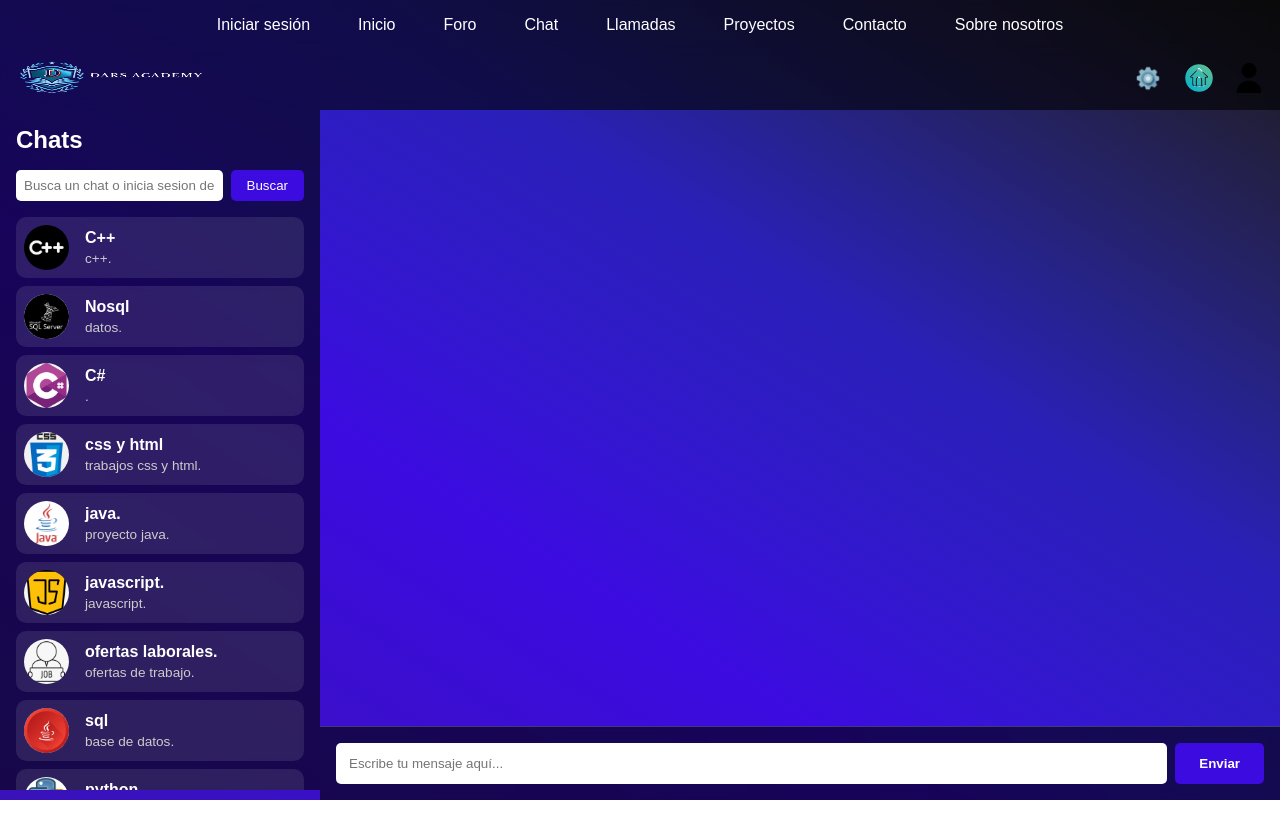
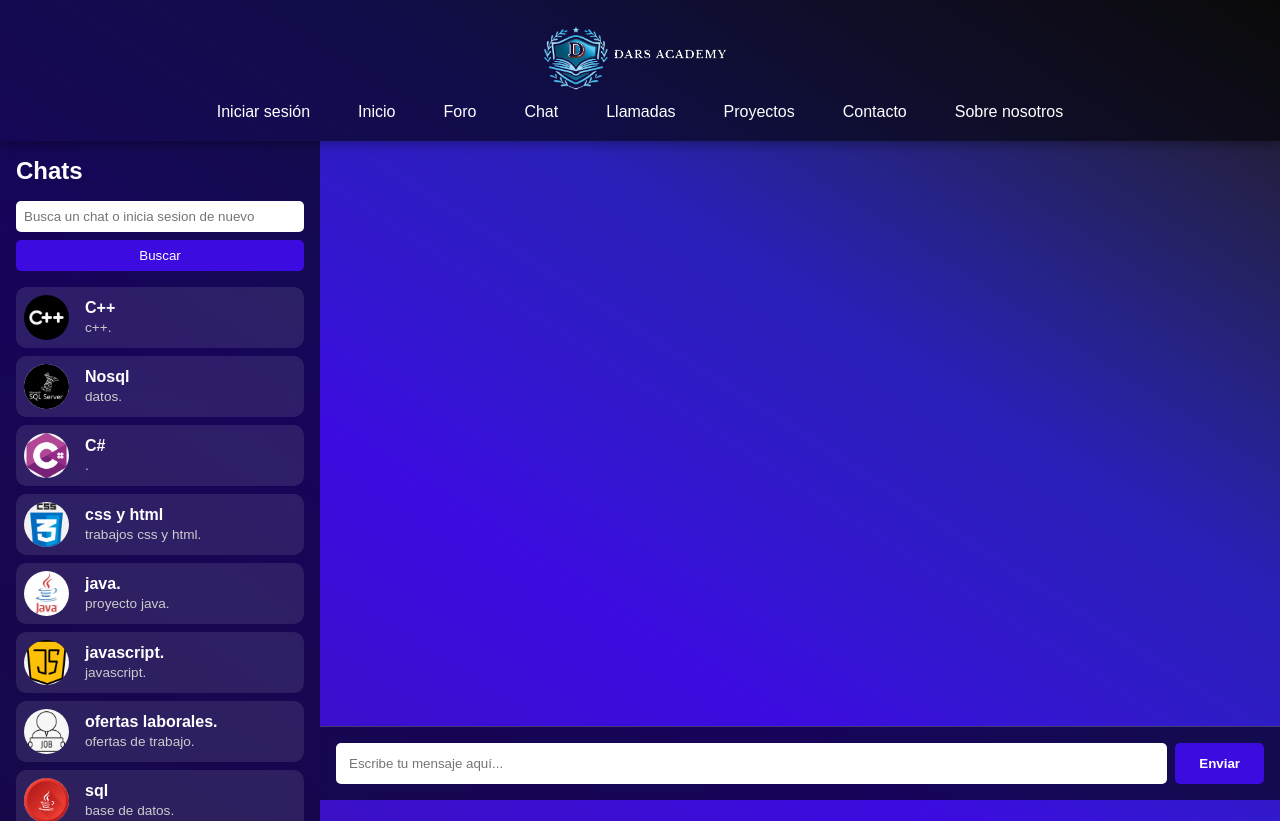
Before and after one commit to josuerestrepo/Dars-Academy, a plain HTML site: page components/chat.html in a window 1280 px wide. Before the commit the page ends 800 px from the top, so only its background shows below. Drawn offline with Linux system fonts and the light colour scheme.

Commit message:
ajustes misnimos

```diff
--- a/assets/css/chat.css
+++ b/assets/css/chat.css
@@ -27,9 +27,12 @@ body {
 /* Header */
 header {
     background-color: var(--color-primario);
-    padding: 1rem;
+    padding: 20px;
     text-align: center;
-    backdrop-filter: blur(6px);
+    box-shadow: 0 4px 10px rgba(0, 0, 0, 0.3);
+    display: flex;
+    align-items: center;
+    justify-content: center;
 }
 
 nav ul {
@@ -49,25 +52,6 @@ nav ul li a {
 nav ul li a:hover {
     background-color: var(--color-acento);
     border-radius: 5px;
-}
-
-/* Barra estática */
-.barra_estatica {
-    background-color: var(--color-primario);
-    display: flex;
-    justify-content: space-between;
-    align-items: center;
-    padding: 0.5rem 1rem;
-    backdrop-filter: blur(6px);
-}
-
-.barra_estatica .logo img {
-    height: 40px;
-}
-
-.opciones a img {
-    height: 30px;
-    margin-left: 1rem;
 }
 
 /* Vista del chat */
@@ -90,6 +74,7 @@ nav ul li a:hover {
 
 .contenedor_busqueda_chat {
     display: flex;
+    flex-direction: column;
     gap: 0.5rem;
     margin-bottom: 1rem;
 }
--- a/components/chat.html
+++ b/components/chat.html
@@ -13,8 +13,9 @@
 <header>
 
     <nav>
+        <a href="" class="logo"><img src=".././assets/img/logotipo_texto_blanco.png" alt="250" width="200" /></a>
         <ul>
-                <li><a href=".././assets/css/login.css">Iniciar sesión</a></li>
+                <li><a href=".././components/login.html">Iniciar sesión</a></li>
                 <li><a href="..//index.html">Inicio</a></li>
                 <li><a href=".././components/foro.html">Foro</a></li>
                 <li><a href="./chat.html">Chat</a></li>
@@ -26,14 +27,7 @@
     </nav>
 </header>
 
-    <div class="barra_estatica">
-        <a href="" class="logo"><img src=".././assets/img/logotipo_texto_blanco.png" alt="250" width="200" /></a>
-        <div class="opciones">
-            <a href="" class="ajustes"><img src="/assets/img/ajustes.png" alt="" /></a>
-            <a href="" class="inicio"><img src="/assets/img/casainicio.png" alt="" /></a>
-            <a href="" class="logo_perfil"><img src="/assets/img/user_icon_143482.jpg" alt="" /></a>
-        </div>
-    </div>
+
     <div class="vista_chat">
         <div class="menu_lateral">
             <div class="encabezado_chat">
```
Also changed, not shown: components/contacto.html (+1 -1 lines), components/foro.html (+1 -1 lines), components/llamadas.html (+1 -1 lines), components/login.html (+1 -1 lines), components/proyectos.html (+1 -1 lines), components/sobre.html (+1 -1 lines), index.html (+1 -1 lines).
